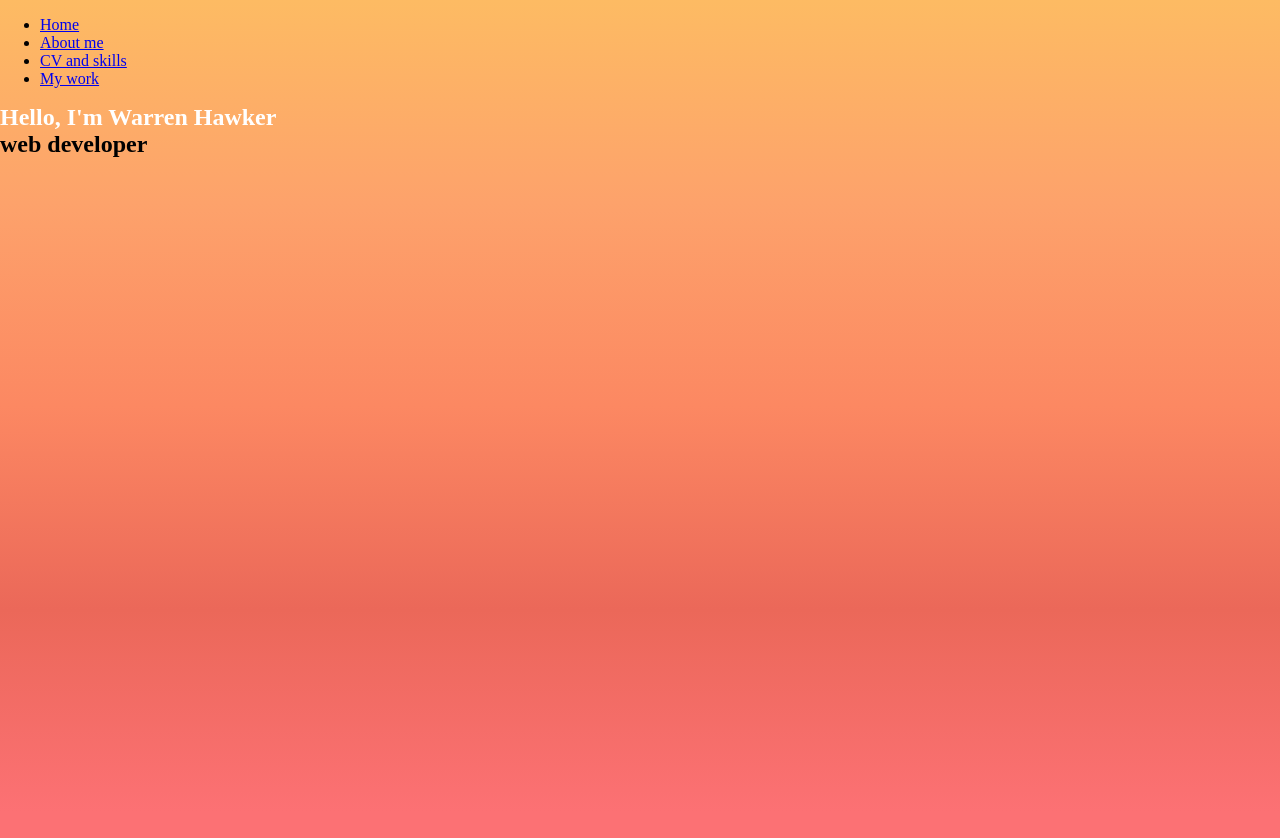
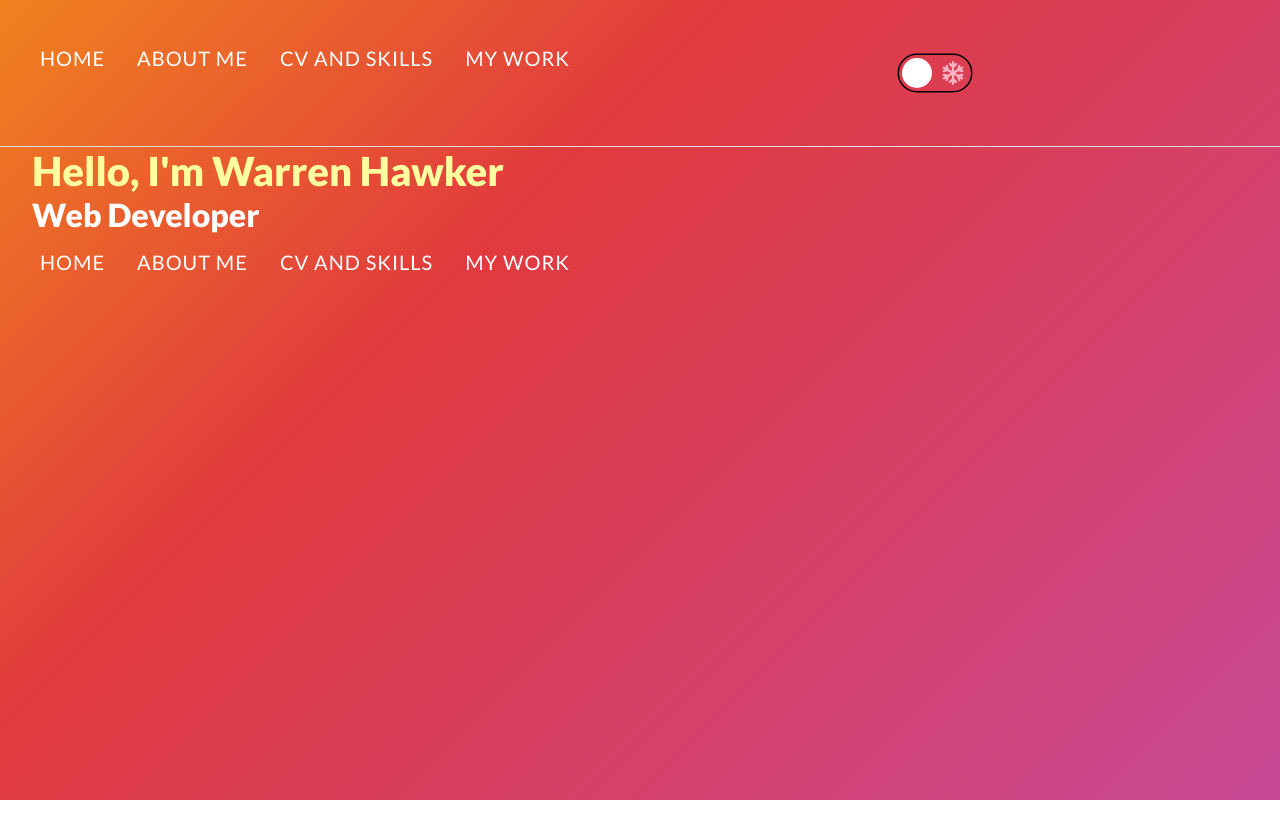
Before and after one commit to WarrenHawker/web-dev-portfolio-site, a website: page index.html in a window 1280 px wide. After the commit the page ends 800 px from the top, so only its background shows below. Drawn offline with Linux system fonts and the light colour scheme.

Commit message:
added summer and winter color themes with toggle button

```diff
--- a/SASS/abstracts/_colors.scss
+++ b/SASS/abstracts/_colors.scss
@@ -1,2 +1,42 @@
-$color-primary: white;
-$color-secondary: black;
+// $colors-summer: (
+//   font-primary: #ffffa0,
+//   font-secondary: #ffffff,
+//   background: linear-gradient(135deg, #f0821e 0%,#e13a3e 35%,#c74895 100%) fixed
+// );
+
+// $colors-winter: (
+//   font-primary: #7f0836,
+//   font-secondary: #ffffff,
+//   background: linear-gradient(180deg, #FFB4C4 0%, #FECA98 100%) fixed
+// );
+
+$themes: (
+  summer: (
+    textPrimary: #ffffa0,
+    textSecondary: #ffffff,
+    backgroundColor: linear-gradient(135deg, #f0821e 0%,#e13a3e 35%,#c74895 100%) fixed
+  ),
+  winter: (
+    textPrimary: #7f0836,
+    textSecondary: #ffffff,
+    backgroundColor: linear-gradient(180deg, #FFB4C4 0%, #FECA98 100%) fixed
+  )
+);
+
+@mixin themify($themes) {
+  @each $theme, $map in $themes {
+    .theme-#{$theme} & {
+      $theme-map: () !global;
+      @each $key, $submap in $map {
+        $value: map-get(map-get($themes, $theme), '#{$key}');
+        $theme-map: map-merge($theme-map, ($key: $value)) !global;
+      }
+      @content;
+      $theme-map: null !global;
+    }
+  }
+}
+
+@function themed($key) {
+  @return map-get($theme-map, $key);
+}
--- /dev/null
+++ b/SASS/abstracts/_fonts.scss
@@ -0,0 +1,7 @@
+$font-primary: 'Lato', sans-serif;
+
+
+$font-thin: 100;
+$font-light: 300;
+$font-reg: 400;
+$font-bold: 900;
--- a/SASS/abstracts/_index.scss
+++ b/SASS/abstracts/_index.scss
@@ -1 +1,2 @@
 @forward 'colors';
+@forward 'fonts';
--- a/SASS/components/_footer.scss
+++ b/SASS/components/_footer.scss
@@ -0,0 +1,17 @@
+footer {
+  nav {
+    display: flex;
+    ul {
+      display: flex;
+      gap: 2em;
+      li {
+        a {
+          color: #ffffff;
+          font-size: 20px;
+          text-transform: uppercase;
+          letter-spacing: 1px;
+        }
+      }
+    }
+  }
+}
--- a/SASS/components/_header.scss
+++ b/SASS/components/_header.scss
@@ -1,9 +1,20 @@
 header {
+  display: flex;
+  border-bottom: 1px solid #ddd;
   nav {
+    padding: 30px 0;
+    margin-bottom: 30px;
+
+    display: flex;
     ul {
+      display: flex;
+      gap: 2em;
       li {
         a {
-
+          font-size: 20px;
+          text-transform: uppercase;
+          letter-spacing: 1px;
+          color: #ffffff;
         }
       }
     }
--- a/SASS/components/_index.scss
+++ b/SASS/components/_index.scss
@@ -1,2 +1,3 @@
 @forward 'header';
 @forward 'footer';
+@forward 'theme-toggle';
--- /dev/null
+++ b/SASS/components/_theme-toggle.scss
@@ -0,0 +1,47 @@
+.theme-toggle {
+  padding-left: 20px;
+  margin: auto;
+
+  .checkbox {
+    opacity: 0;
+    position: absolute;
+  }
+
+  .label {
+    width: 50px;
+    height: 26px;
+    display: flex;
+    border-radius:50px;
+    align-items: center;
+    justify-content: space-between;
+    padding: 5px;
+    position: relative;
+    transform: scale(1.5);
+    border: 1px black solid;
+    cursor: pointer;
+  }
+
+  .ball {
+    width: 20px;
+    height: 20px;
+    background-color: white;
+    position: absolute;
+    top: 2px;
+    left: 2px;
+    border-radius: 50%;
+    transition: transform 0.2s linear;
+  }
+
+  /*  target the elemenent after the label*/
+  .checkbox:checked + .label .ball{
+    transform: translateX(24px);
+  }
+
+  .fa-sun {
+    color: #ef7e1f;
+  }
+
+  .fa-snowflake {
+    color: #ffb4c3;
+  }
+}
--- a/SASS/style.scss
+++ b/SASS/style.scss
@@ -18,14 +18,58 @@ img, picture {
 }
 
 //global styles
-body {
-  // background: rgb(237,187,48);
-  // background: linear-gradient(180deg, rgba(237,187,48,1) 0%, rgba(176,90,13,1) 50%, rgba(72,12,4,1) 100%);
-  background: linear-gradient(180deg, #FDBB63 0%, #FDA26B 20%, #FC8862 40%, #eb6859 60%, #FC7174 80% );
-  background-repeat: no-repeat;
-  height: 1000px
+main {
+  font-family: $font-primary;
+  @include themify($themes) {
+    background: themed('backgroundColor');
+  }
+  height: 100vh;
+}
+
+section {
+  padding: 0 2rem;
 }
 
 h1 {
-  color: $color-primary;
+  font-weight: $font-bold;
+  font-size: 40px;
+  @include themify($themes) {
+    color: themed('textPrimary');
+  }
 }
+
+h2 {
+  font-weight: $font-bold;
+  font-size: 32px;
+  @include themify($themes) {
+    color: themed('textSecondary');
+  }
+}
+
+p {
+  font-weight: $font-reg;
+  @include themify($themes) {
+    color: themed('textSecondary');
+  }
+}
+
+.light {
+  font-weight: $font-light;
+}
+
+.thin {
+  font-weight: $font-thin;
+}
+
+li {
+  list-style: none;
+}
+
+a {
+  text-decoration: none;
+  font-weight: $font-reg;
+}
+
+a:hover, a:focus {
+  text-decoration: underline;
+}
--- a/index.html
+++ b/index.html
@@ -6,8 +6,13 @@
   <meta name="viewport" content="width=device-width, initial-scale=1.0">
   <title>Warren Hawker Portfolio</title>
   <link rel="stylesheet" href="style.css"
+  <link rel="preconnect" href="https://fonts.googleapis.com">
+  <link rel="preconnect" href="https://fonts.gstatic.com" crossorigin>
+  <link href="https://fonts.googleapis.com/css2?family=Lato:wght@100;300;400;900&display=swap" rel="stylesheet">
+  <script src="https://kit.fontawesome.com/0de87d0496.js" crossorigin="anonymous"></script>
 </head>
-<body>
+<body class="theme-summer">
+  <main>
     <header>
       <nav>
         <ul>
@@ -17,11 +22,19 @@
           <li><a href="#work">My work</a></li>
         </ul>
       </nav>
+      <div class="theme-toggle">
+        <input type="checkbox" class="checkbox" id="checkbox">
+        <label for="checkbox" class="label">
+          <i class='fas fa-sun'></i>
+          <i class="far fa-snowflake"></i>
+          <div class='ball'></div>
+        </label>
+      </div>
     </header>
 
     <section id="home">
       <h1>Hello, I'm Warren Hawker</h1>
-    <h2>web developer</h2>
+      <h2>Web Developer</h2>
     </section>
 
     <section id="about">
@@ -37,8 +50,16 @@
     </section>
 
     <footer>
-
+      <nav>
+        <ul>
+          <li><a href="#home">Home</a></li>
+          <li><a href="#about">About me</a></li>
+          <li><a href="#cv-skills">CV and skills</a></li>
+          <li><a href="#work">My work</a></li>
+        </ul>
+      </nav>
     </footer>
-  <script type="javascript" src="./scripts/index.js"></script>
+  </main>
+  <script src="./scripts/index.js"></script>
 </body>
 </html>
--- a/scripts/index.js
+++ b/scripts/index.js
@@ -0,0 +1,11 @@
+const checkbox = document.getElementById('checkbox');
+
+checkbox.addEventListener('change', () => {
+	if (document.body.classList == 'theme-summer') {
+		document.body.classList.add('theme-winter');
+		document.body.classList.remove('theme-summer');
+	} else {
+		document.body.classList.add('theme-summer');
+		document.body.classList.remove('theme-winter');
+	}
+});
```
Also changed, not shown: style.css. Lines whose indentation alone changed are shown as unchanged.
